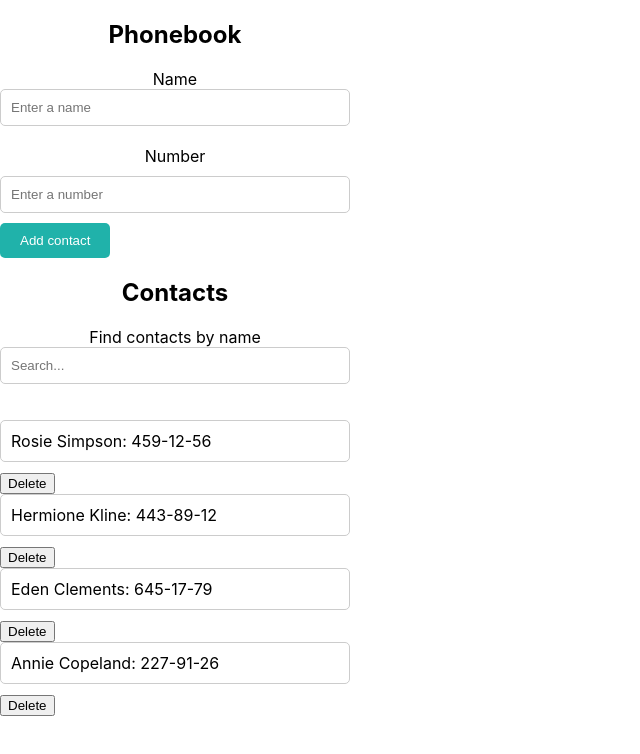
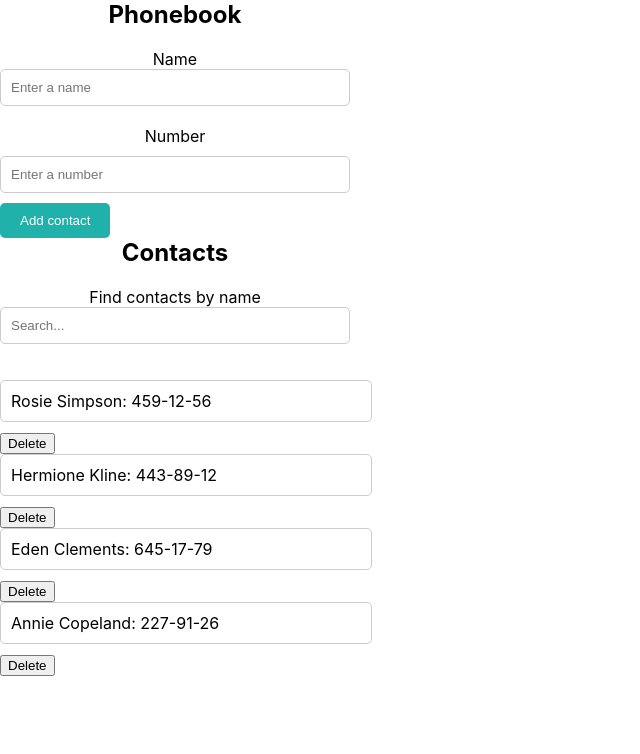
Before and after one commit to Katharinaad/goit-react-hw-02-phonebook, a React (Create React App) app: page / in a window 1280 px wide. Shown: the top 754 px of the page, without its empty margins (0-640 px from the left). Built offline with nearby package versions, Linux system fonts and the light colour scheme.

Commit message:
Update index.css

```diff
--- a/src/index.css
+++ b/src/index.css
@@ -12,6 +12,16 @@ body {
 code {
   font-family: source-code-pro, Menlo, Monaco, Consolas, 'Courier New',
     monospace;
+}
+
+h1,
+h2,
+h3,
+h4,
+h5,
+h6,
+p {
+  margin: 0;
 }
 
 .container {
@@ -67,8 +77,16 @@ li {
   border: 1px solid #ccc;
   padding: 10px;
   margin-bottom: 10px;
-  display: flex;
-  justify-content: space-between;
-  align-items: center;
   border-radius: 5px;
+
+  width: 100%;
 }
+
+.buttonDelete {
+  background-color: darkgray;
+  color: white;
+  padding: 10px 20px;
+  border: none;
+  border-radius: 5px;
+  cursor: pointer;
+}
```
